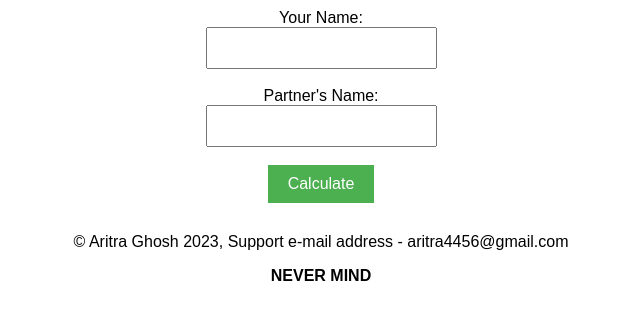
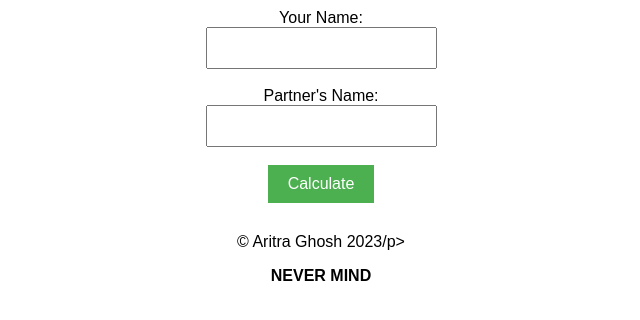
Before and after one commit to cyco-programmer/FlamesGame, a plain HTML site: page index.html in a window 1280 px wide. Shown: the part 108-428 px from the top of the page, without its empty margins (319-959 px from the left). Drawn offline with Linux system fonts and the light colour scheme.

Commit message:
change: index.html

```diff
--- a/index.html
+++ b/index.html
@@ -117,7 +117,7 @@
       document.getElementById('flamesResult').textContent = 'Result: ' + result;
     });
   </script>
-  <p>© Aritra Ghosh 2023, Support e-mail address - aritra4456@gmail.com</p>
+  <p>© Aritra Ghosh 2023/p>
   <p><b>NEVER MIND</b></p>
 </body>
 </html>
```
